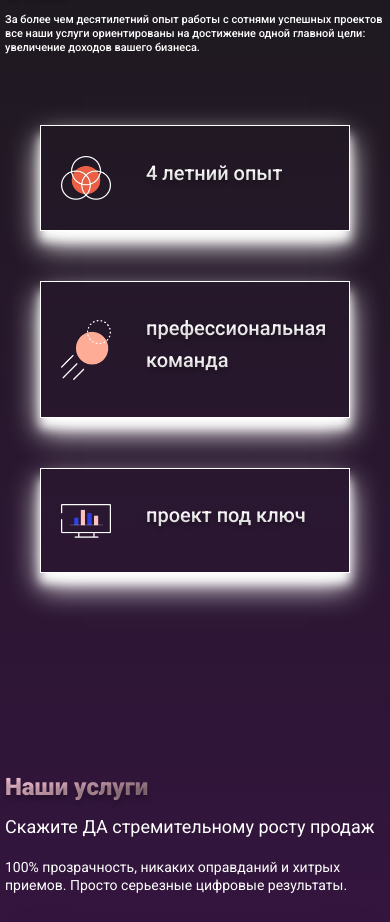
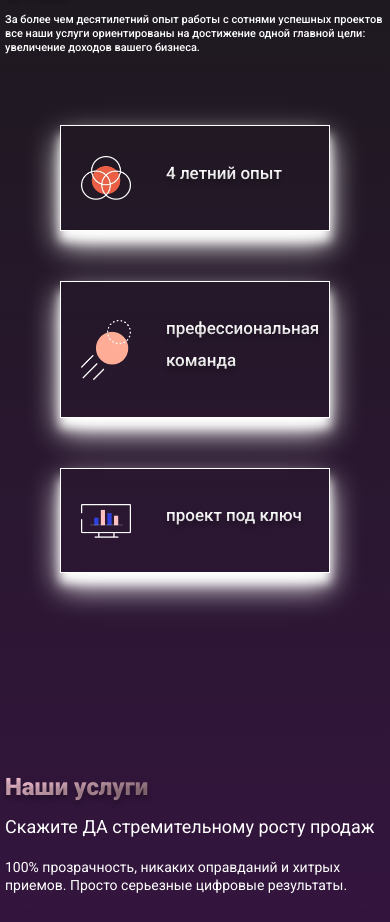
Before and after one commit to Zarif001/unicummedia, a React (Create React App) app: page / in a window 390 px wide. Shown: the part 1083-2005 px from the top of the page. Built offline with nearby package versions, Linux system fonts and the light colour scheme.

Commit message:
fifth commit

```diff
--- a/src/components/Nav/Nav.module.scss
+++ b/src/components/Nav/Nav.module.scss
@@ -3,7 +3,7 @@
   padding-top: 40px;
   align-items: center;
   .navImg {
-    width: 250px;
+    width: 300px;
     display: block;
   }
   .navUl {
@@ -64,9 +64,6 @@
 }
 @media(max-width:520px){
   .nav{
-    .navImg{
-      width: 300px;
-    }
     .navLi{
       margin-right: 15px !important;
       font-size: 13px !important;
--- a/src/components/WhyWe/WhyWe.module.scss
+++ b/src/components/WhyWe/WhyWe.module.scss
@@ -74,14 +74,14 @@
       line-height: 14px;
     }
     .item{
-      max-width: 310px;
+      max-width: 270px;
       width: 100%;
       margin-bottom: 50px;
       img{
         width: 50px;
       }
       h3{
-        font-size: 20px;
+        font-size: 17px;
       }
     }
   }
--- a/src/pages/index.module.scss
+++ b/src/pages/index.module.scss
@@ -10,10 +10,8 @@
   @keyframes fadeIn {
     from {
       opacity: 0;
-      transform: translate(-2000px);
     }
     to {
-        transform: translate(0px);
       opacity: 1;
     }
   }
```
Also changed, not shown: public/images/sponsors/22.webp (renamed from public/images/22.webp).
